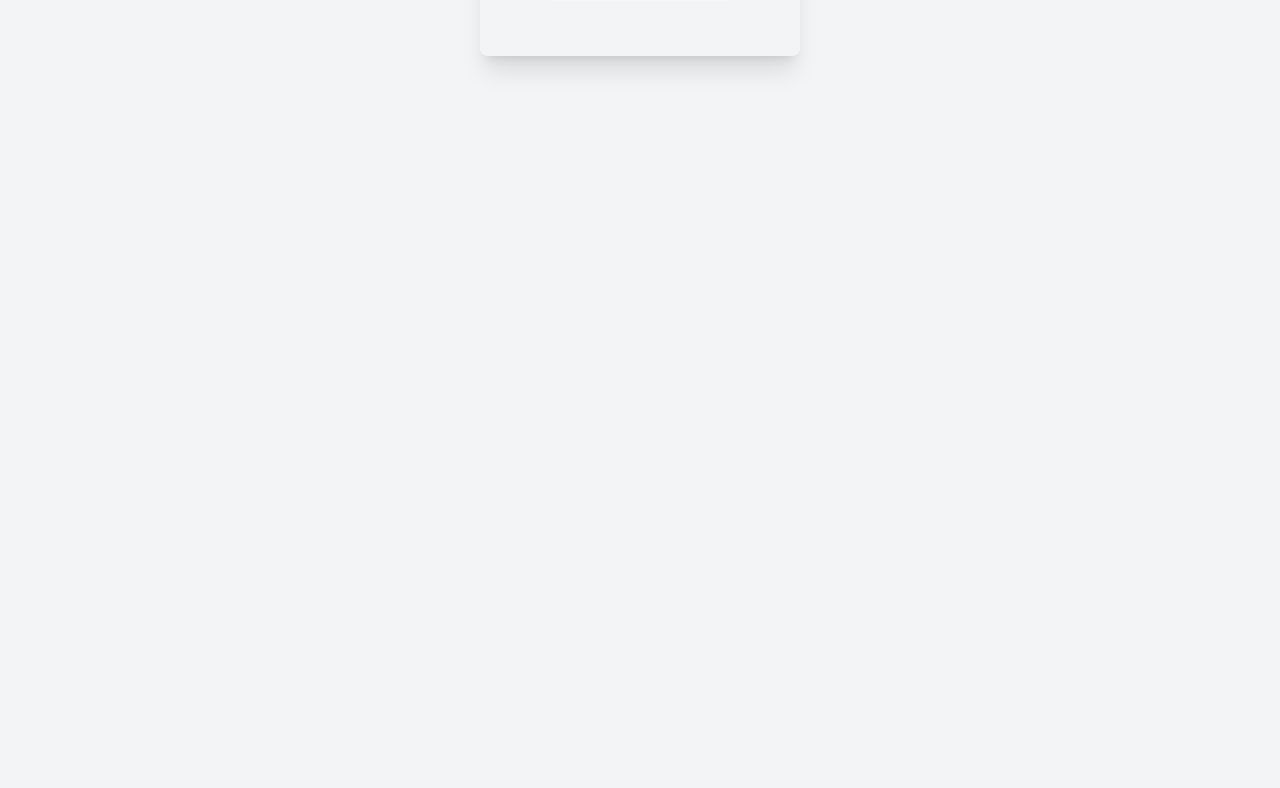
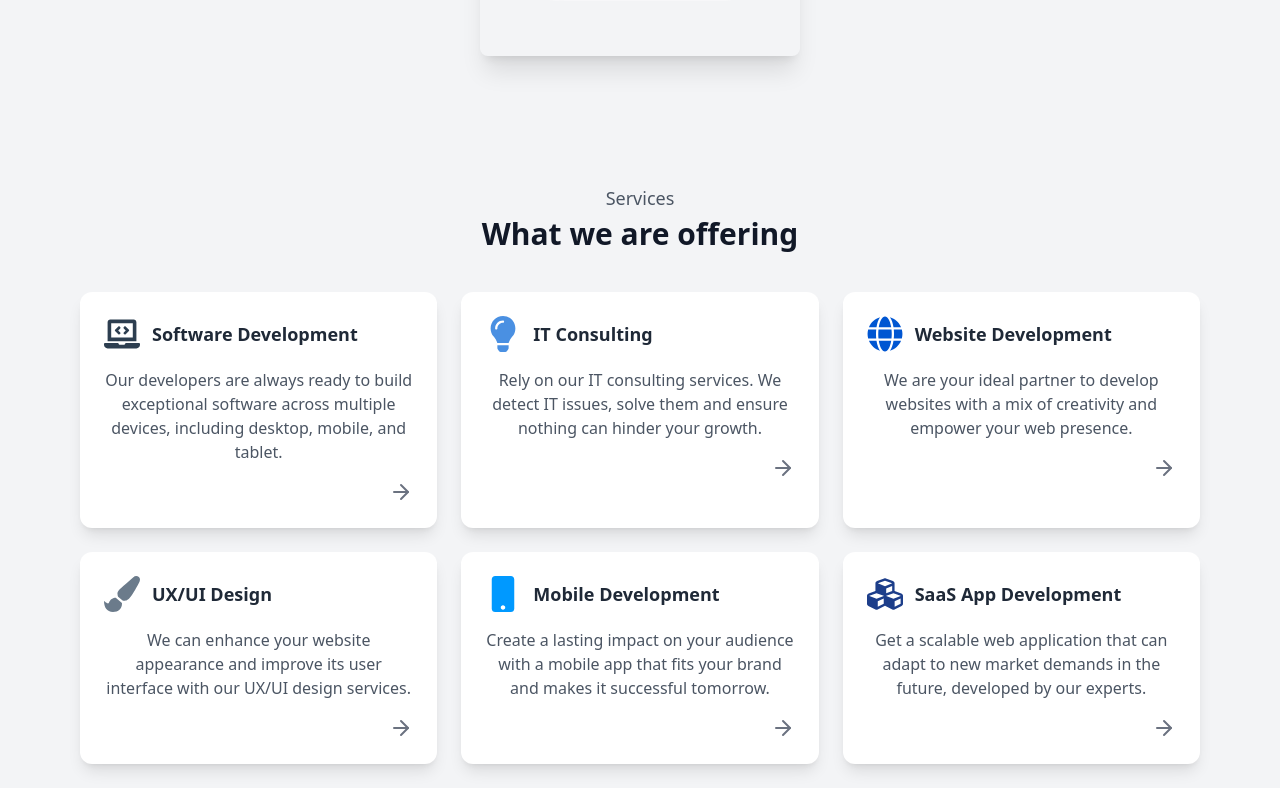
Before and after one commit to THEYASHGAUR/forgebyte-final, a Next.js app: page /services in a window 1280 px wide. Shown: the part 1872-2660 px from the top of the page. Built offline with nearby package versions, Linux system fonts and the light colour scheme.

Commit message:
minor changes on home page

```diff
--- a/app/components/WhatWeAreOffering.jsx
+++ b/app/components/WhatWeAreOffering.jsx
@@ -1,6 +1,7 @@
 'use client';
 
 import React from 'react';
+import { motion } from 'framer-motion';
 import {
   FaLaptopCode,
   FaLightbulb,
@@ -50,41 +51,24 @@ const offerings = [
   },
 ];
 
-const WhatWeAreOffering = ({ ref, visible }) => {
+const WhatWeAreOffering = () => {
   return (
-    <section
-      ref={ref}
-      id="fourth-section"
-      className={`py-16 px-6 lg:px-20 text-center flex-col justify-center ${
-        visible ? 'opacity-100' : 'opacity-0'
-      }`}
-    >
+    <section className="py-16 px-6 lg:px-20 text-center flex-col justify-center">
       {/* Title Section */}
-      <h3
-        className={`text-lg text-gray-600 ${
-          visible
-            ? 'opacity-0 animate-[appearFromBelow_1s_ease-out_forwards] [animation-delay:0.2s]'
-            : ''
-        }`}
-      >
-        Services
-      </h3>
-      <h2
-        className={`text-3xl font-bold text-gray-900 mt-1 ${
-          visible
-            ? 'opacity-0 animate-[appearFromBelow_1s_ease-out_forwards] [animation-delay:0.3s]'
-            : ''
-        }`}
-      >
+      <h3 className="text-lg text-gray-600">Services</h3>
+      <h2 className="text-3xl font-bold text-gray-900 mt-1">
         What we are offering
       </h2>
 
       {/* Offerings Grid */}
-      <div className=" flex items-center justify-center">
       <div className="mt-10 grid grid-cols-1 sm:grid-cols-2 lg:grid-cols-3 gap-6 container mx-auto">
         {offerings.map((offer, index) => (
-            <div
+          <motion.div
             key={index}
+            initial={{ opacity: 0, y: 50 }} // Start hidden and below
+            whileInView={{ opacity: 1, y: 0 }} // Animate when in view
+            viewport={{ once: true, amount: 0.2 }} // Ensures animation triggers only once
+            transition={{ duration: 1.2, delay: index * 0.2 }} // Smooth staggered animation
             className="bg-white shadow-lg rounded-xl p-6 flex flex-col gap-4 transition-all hover:shadow-2xl"
           >
             <div className="flex items-center gap-3">
@@ -97,9 +81,8 @@ const WhatWeAreOffering = ({ ref, visible }) => {
             <div className="flex justify-end">
               <ArrowRight className="text-gray-500 hover:text-gray-700 transition" />
             </div>
-            </div>
+          </motion.div>
         ))}
-        </div>
       </div>
     </section>
   );
--- a/app/page.js
+++ b/app/page.js
@@ -120,7 +120,7 @@ export default function Home() {
           <span className="font-bold text-2xl">3+</span> Clients </div>
         </div>
         <div className="lg:w-1/2 opacity-0 animate-[appearFromBelow_1s_ease-out_forwards] [animation-delay:0.3s] mt-10 lg:mt-0 flex  justify-center">
-        <Image src="/hero_img.png" width={500} height={500} alt="hero" /> </div> </section>
+        <Image src="/home_hero_img.svg" width={700} height={700} alt="hero" /> </div> </section>
 
       {/* ------------------------------images section-------------------------- */}
       <section className="mt-10">
@@ -266,7 +266,7 @@ export default function Home() {
 
 
       {/* mission and vision */}
-      <section ref={fifthSectionRef} id="fifth-section" className={`w-full flex flex-col items-center py-16 ${isFifthVisible ? 'opacity-100' : 'opacity-0'}`}>
+      <section ref={fifthSectionRef} id="fifth-section" className={`w-full flex flex-col items-center py-16 px-6 ${isFifthVisible ? 'opacity-100' : 'opacity-0'}`}>
         <h2 className={`text-3xl sm:text-4xl font-bold text-gray-800 mb-10 ${isFifthVisible ? 'opacity-0 animate-[appearFromBelow_1s_ease-out_forwards] [animation-delay:0.2s]':''}`}>
           Mission and Vision
         </h2>
--- a/package.json
+++ b/package.json
@@ -9,6 +9,7 @@
     "lint": "next lint"
   },
   "dependencies": {
+    "framer-motion": "^12.4.7",
     "lucide-react": "^0.475.0",
     "next": "15.1.6",
     "react": "^19.0.0",
```
Also changed, not shown: public/home_hero_img.svg (added), 1 other file (tests, documents, lock files or other folders). Lines whose indentation alone changed are shown as unchanged.
